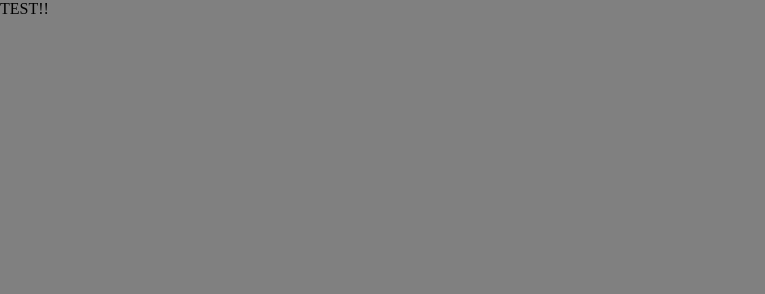
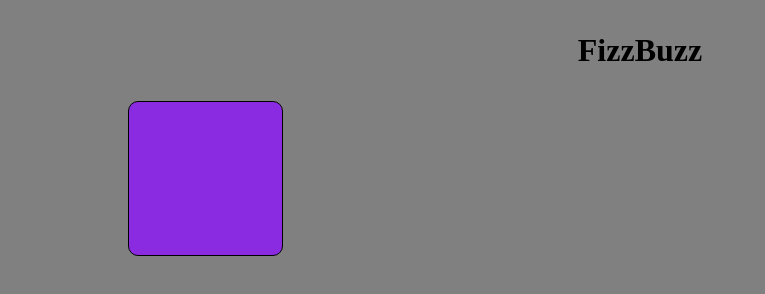
Before and after one commit to gioanbatan/js-fizzbuzz, a plain HTML site: page index.html in a window 1280 px wide. Shown: the whole page, without its empty margins (0-765 px from the left). Drawn offline with Linux system fonts and the light colour scheme.

Commit message:
Cicle for examining numbers

```diff
--- a/css/style.css
+++ b/css/style.css
@@ -7,5 +7,32 @@
 
 /* COMMON */
 html {
+    font-size: 100%;
     background-color: grey ;
 }
+
+h1 {
+    text-align: center;
+    padding: 2rem;
+}
+
+.ms_main-container {
+    width: 80%;
+    margin: 0 auto;
+}
+
+.ms_grid {
+    width: 100%;
+    display: flex;
+}
+
+/* MAIN */
+.ms_cell {
+    width: calc((100% / 6) - 1rem);
+    height: calc((80vw / 6) - 1rem);
+
+    /* DEBUG */
+    background-color: blueviolet;
+    border:1px solid black;
+    border-radius: 10px;
+}
--- a/index.html
+++ b/index.html
@@ -8,15 +8,20 @@
     <!-- Style -->
     <link rel="stylesheet" href="css/style.css">
 
-    <title>BuzzFizz</title>
+    <title>FizzBuzz</title>
 </head>
 <body>
     <main>
-        <!-- Main window -->
+        <div class="ms_main-container">
+            <!-- Main window -->
+            <h1>FizzBuzz</h1>
 
+            <div class="ms_grid">
+                <div class="ms_cell"></div>
+            </div>
 
-        TEST!!
-        <!-- /Main window -->
+            <!-- /Main window -->
+        </div>
     </main>
     <!-- JS Script -->
     <script src="js/script.js"></script>
--- a/js/script.js
+++ b/js/script.js
@@ -17,20 +17,36 @@
 //  Se sei a corto di idee per lo stile, potresti prendere spunto dallo screenshot fornito in consegna.
 // Buon lavoro e buon divertimento! :faccia_leggermente_sorridente:
 
+//
+
+// VARIABILI
+
+// Elementi di Output
+const finalGrid = document.querySelector(".ms_grid");
+
 // INPUT
 
 // ELABORAZIONE
 // Ciclo che scorre i numeri da 1 a 100
+for (let i = 1; i <= 100; i++) {
+    // Variabile che conterrà la classe per una cella speciale
+    let fizzBuzz = "";
+    // Per ogni numero del ciclo viene creata un div 'cella' numerata
+    // SE il numero esaminato è divisibile per 3 e 5 senza resto viene asseganta la classe bothzz alla cella
+    if ((i % 3 === 0) && (i % 5 === 0)) {
+        fizzBuzz = "ms_bothzz"
+    } else if (i % 3 === 0) {
+        // SE il numero esaminato è divisibile per 3 senza resto viene assegnata la classe fizz alla cella
+        fizzBuzz = "ms_fizz"
+    } else if (i % 5 === 0) {
+        // SE il numero esaminato è divisibile per 5 senza resto viene assegnata la classe buzz alla cella
+        fizzBuzz = "ms_buzz"
+    }
 
-// Per ogni numero del ciclo viene creata un div 'cella' numerata
+    console.log (i, fizzBuzz)
+    // Il ciclo termina superato 100
+}
 
-// SE il numero esaminato è divisibile per 3 senza resto viene assegnata la classe fizz alla cella
-
-// SE il numero esaminato è divisibile per 5 senza resto viene assegnata la classe buzz alla cella
-
-// SE il numero esaminato è divisibile per 3 e 5 senza resto viene asseganta la classe bothzz alla cella
-
-// Il ciclo termina superato 100
 
 // OUTPUT
 // Viene composta serie di celle nell'html
```
